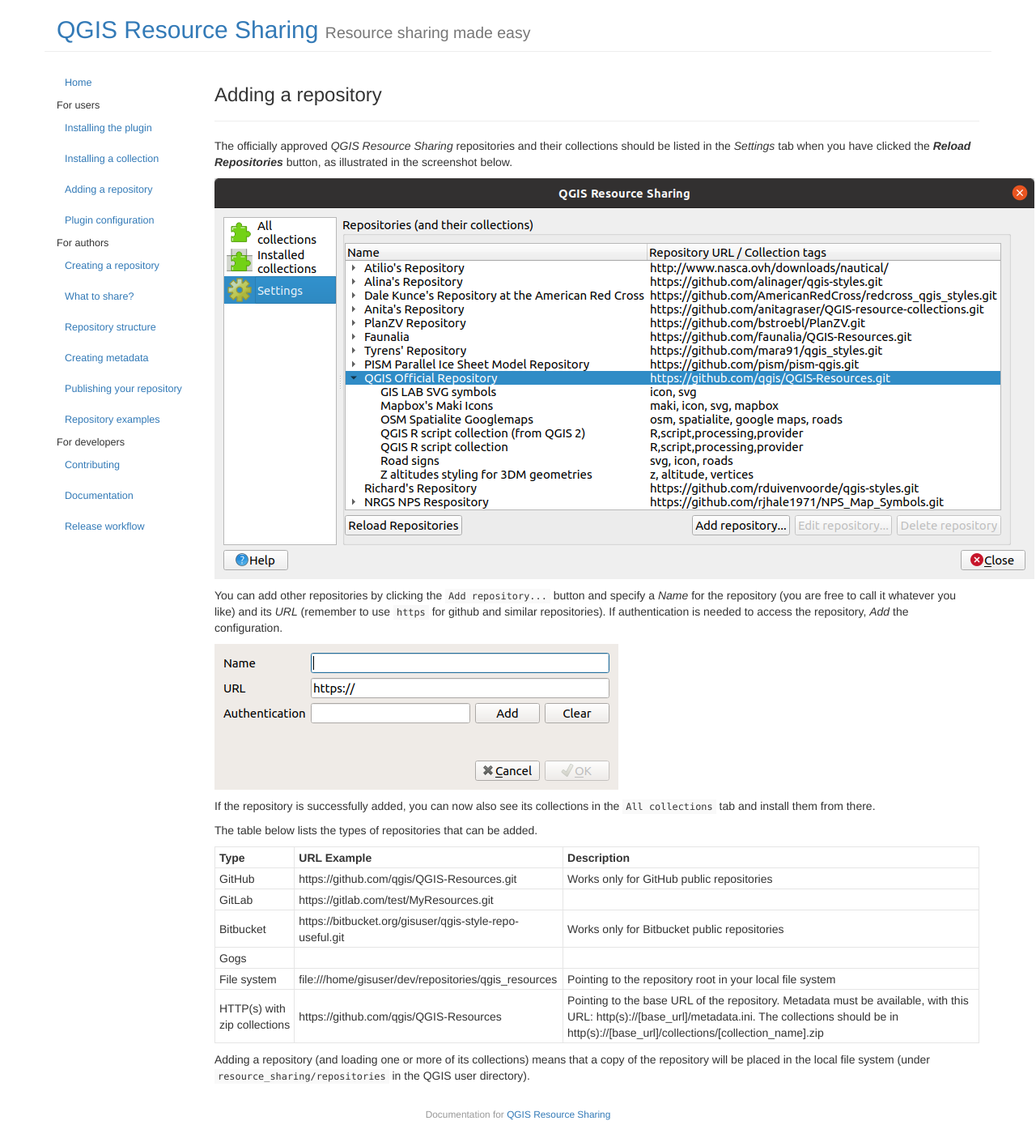
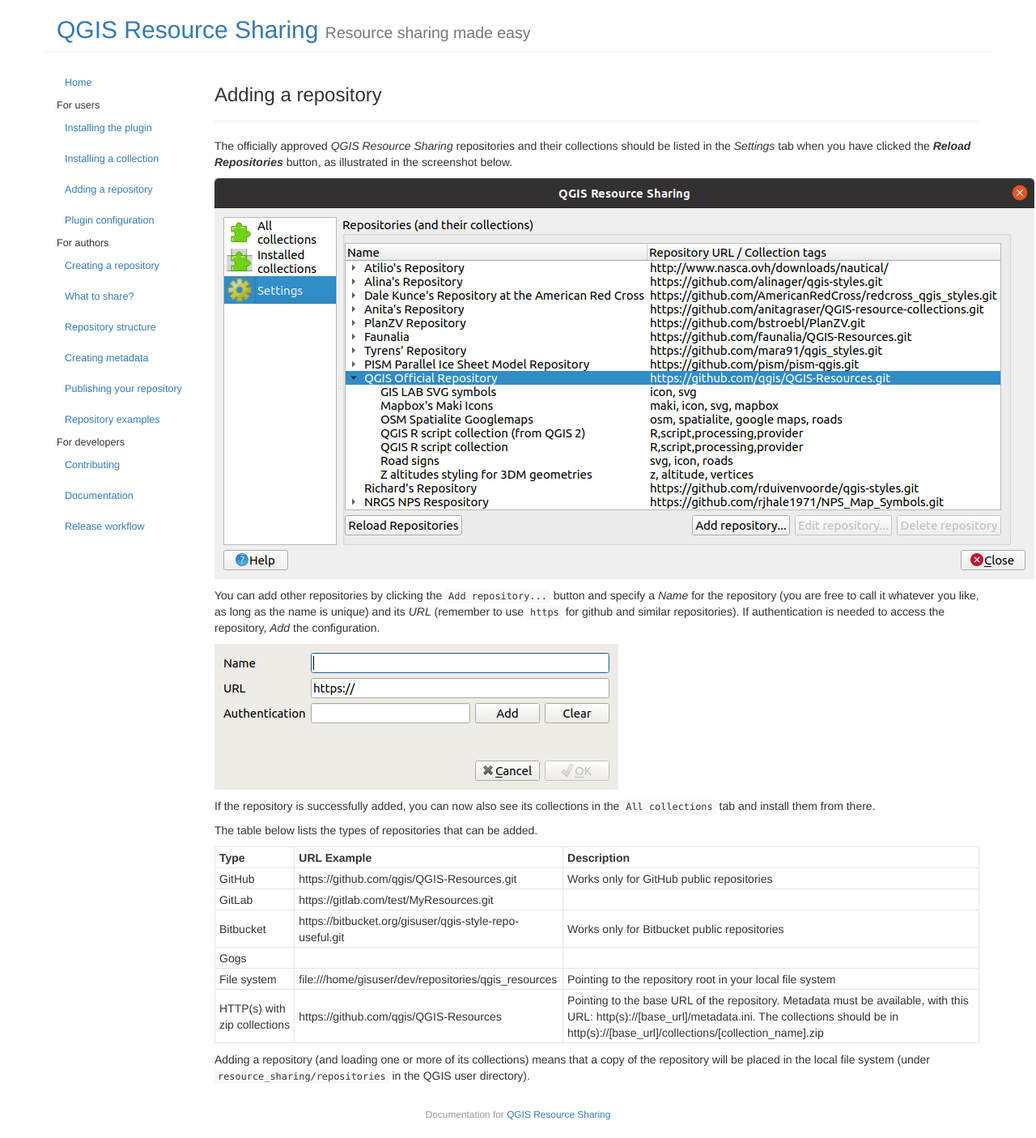
Before and after one commit to QGIS-Contribution/QGIS-ResourceSharing, a Jekyll site: the page built from _posts/2016-08-11-adding-repository.md, in a window 1280 px wide. Shown: the whole page at 81% size. Built offline with Jekyll 4.4.1, drawn with Linux system fonts in a browser that asks for light colours.

Commit message:
Update 2016-08-11-adding-repository.md

````diff
--- a/_posts/2016-08-11-adding-repository.md
+++ b/_posts/2016-08-11-adding-repository.md
@@ -15,8 +15,8 @@
 
 You can add other repositories by clicking the ```Add repository...```
 button and specify a *Name* for the repository (you are free to call
-it whatever you like) and its *URL* (remember to use ``https`` for
-github and similar repositories).
+it whatever you like, as long as the name is unique) and its *URL*
+(remember to use ``https`` for github and similar repositories).
 If authentication is needed to access the repository, *Add* the
 configuration.
 
````
